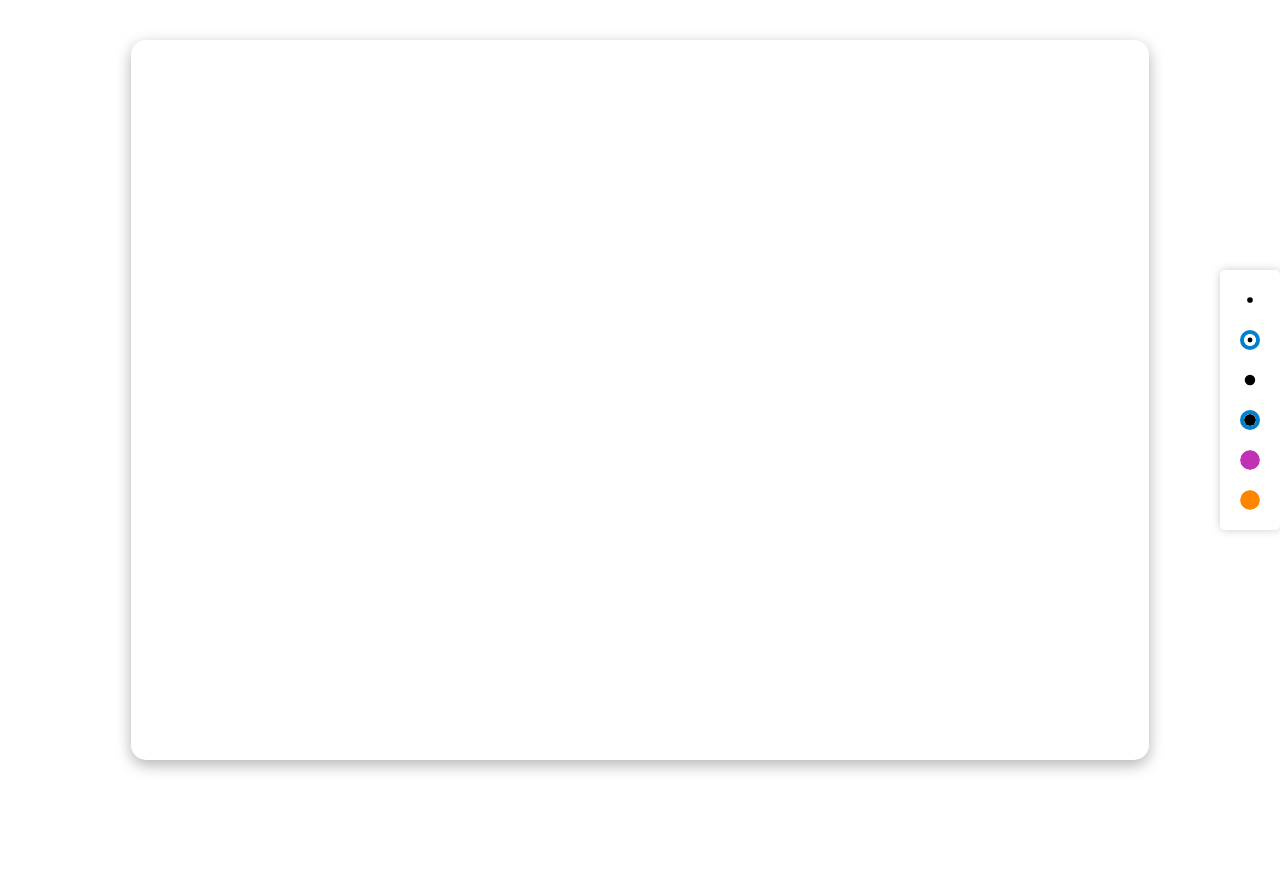
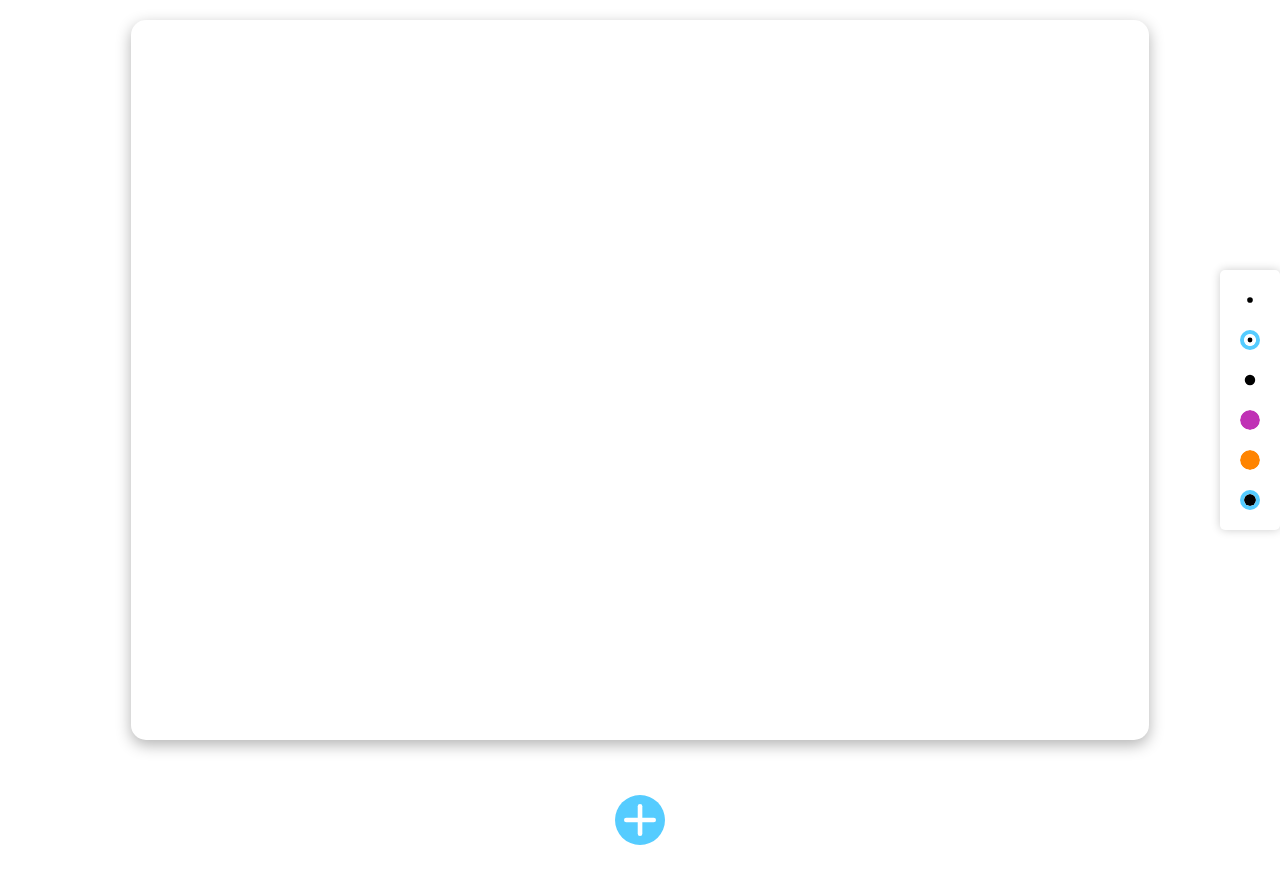
Before and after one commit to PiotrBienkowski/pely.xyz, a React (Create React App) app: page / in a window 1280 px wide. Shown: the top 884 px of the page. Before the commit the page ends 800 px from the top, so only its background shows below. Built offline with nearby package versions, Linux system fonts and the light colour scheme.

Commit message:
added ability to add multiple pages

```diff
--- a/public/index.html
+++ b/public/index.html
@@ -1,6 +1,14 @@
 <!DOCTYPE html>
 <html lang="en">
   <head>
+    <style>
+      .non-selectable {
+        -webkit-user-select: none; /* Safari */
+        -moz-user-select: none; /* Firefox */
+        -ms-user-select: none; /* IE10+/Edge */
+        user-select: none; /* Standard syntax */
+      }
+    </style>
     <meta charset="utf-8" />
     <link rel="icon" href="%PUBLIC_URL%/favicon.ico" />
     <meta name="viewport" content="width=device-width, initial-scale=1" />
@@ -26,7 +34,7 @@
     -->
     <title>React App</title>
   </head>
-  <body>
+  <body class="non-selectable">
     <noscript>You need to enable JavaScript to run this app.</noscript>
     <div id="root"></div>
     <!--
--- /dev/null
+++ b/src/control_bar/add_page.js
@@ -0,0 +1,46 @@
+import React, { useState } from 'react';
+import plus from '../assets/icons/plus.svg';
+
+const AddPage = ({ addPage }) => {
+    const [isPressed, setIsPressed] = useState(false);
+    const [isHovered, setIsHovered] = useState(false);
+
+    const icoStyle = {
+        width: isPressed ? '47px' : '50px',
+        height: isPressed ? '47px' : '50px',
+        display: 'block',
+        margin: 'auto',
+        transition: 'width 0.1s ease-in-out, height 0.1s ease-in-out',
+        cursor: 'pointer',
+        opacity: isHovered ? 0.8 : 1,
+    };
+
+    const divStyle = {
+        display: 'flex',
+        justifyContent: 'center',
+        alignItems: 'center',
+        height: '100px',
+        marginTop: '30px',
+        marginBottom: '100px',
+    };
+
+    return (
+        <div style={divStyle}>
+            <img
+                onMouseDown={() => setIsPressed(true)}
+                onMouseUp={() => setIsPressed(false)}
+                onMouseLeave={() => {
+                    setIsPressed(false);
+                    setIsHovered(false);
+                }}
+                onMouseEnter={() => setIsHovered(true)}
+                onClick={addPage}
+                src={plus}
+                style={icoStyle}
+                alt="Small Icon"
+            />
+        </div>
+    );
+};
+
+export default AddPage;
--- a/src/control_bar/control_bar.js
+++ b/src/control_bar/control_bar.js
@@ -23,40 +23,32 @@ const ControlBar = ({ setCurrentColor, currentColor, currentSize, setCurrentSize
         zIndex: '1000'
     };
 
-    const iconStyle = {
-        margin: '10px',
-        cursor: 'pointer',
-        fontSize: '16px',
-        width: '20px',
-        height: '20px'
-    };
-
     const getIconStyle = (color) => ({
         margin: '10px',
         cursor: 'pointer',
-        width: currentColor === color ? 'calc(20px - 8px)' : '20px', // Odejmowanie szerokości ramki
+        width: currentColor === color ? 'calc(20px - 8px)' : '20px',
         height: currentColor === color ? 'calc(20px - 8px)' : '20px',
         borderRadius: '50%',
-        border: currentColor === color ? '4px solid #0081CF' : 'none',
+        border: currentColor === color ? '4px solid #55CCFF' : 'none',
     });
 
     const getIconStyleSize = (size) => ({
         margin: '10px',
         cursor: 'pointer',
-        width: currentSize === size ? 'calc(20px - 8px)' : '20px', // Odejmowanie szerokości ramki
+        width: currentSize === size ? 'calc(20px - 8px)' : '20px',
         height: currentSize === size ? 'calc(20px - 8px)' : '20px',
         borderRadius: '50%',
-        border: currentSize === size ? '4px solid #0081CF' : 'none',
+        border: currentSize === size ? '4px solid #55CCFF' : 'none',
     });
 
     return (
         <div style={style}>
-            <img onClick={() => setCurrentSize(2)} src={small} style={getIconStyleSize(2)} alt="Small Icon" />
-            <img onClick={() => setCurrentSize(5)} src={mid} style={getIconStyleSize(5)} alt="Mid Icon" />
+            <img onClick={() => setCurrentSize(1)} src={small} style={getIconStyleSize(1)} alt="Small Icon" />
+            <img onClick={() => setCurrentSize(3)} src={mid} style={getIconStyleSize(3)} alt="Mid Icon" />
             <img onClick={() => setCurrentSize(10)} src={big} style={getIconStyleSize(10)} alt="Big Icon" />
-            <img onClick={() => setCurrentColor('black')} src={black} style={getIconStyle('black')} alt="Black Icon" />
             <img onClick={() => setCurrentColor('#C031B5')} src={pink} style={getIconStyle('#C031B5')} alt="Pink Icon" />
             <img onClick={() => setCurrentColor('#ff8400')} src={orange} style={getIconStyle('#ff8400')} alt="Orange Icon" />
+            <img onClick={() => setCurrentColor('black')} src={black} style={getIconStyle('black')} alt="Black Icon" />
         </div>
     );
 
--- a/src/svg_canva.js
+++ b/src/svg_canva.js
@@ -1,17 +1,19 @@
 import React, { useState, useRef, useEffect } from 'react';
 import ControlBar from './control_bar/control_bar';
+import AddPage from './control_bar/add_page';
 
 const SVGCanvas = () => {
     const [isDrawing, setIsDrawing] = useState(false);
-    const [lines, setLines] = useState([]);
+    const [pages, setPages] = useState([[]]);
+    const [activePage, setActivePage] = useState(0);
     const [currentColor, setCurrentColor] = useState('black');
-    const [currentSize, setCurrentSize] = useState(5);
-    const svgRef = useRef(null);
+    const [currentSize, setCurrentSize] = useState(3);
+    const svgRefs = useRef(pages.map(() => React.createRef()));
     const [windowHeight, setWindowHeight] = useState(window.innerHeight);
     const [windowWidth, setWindowWidth] = useState(window.innerWidth);
     const [sizeHeight, setSizeHeight] = useState(10);
     const [sizeWidth, setSizeWidth] = useState(10);
-    const [scale, setScale] = useState(1);
+    const [drawingStartPage, setDrawingStartPage] = useState(null);
 
     const svgStyle = {
         display: 'block',
@@ -21,43 +23,11 @@ const SVGCanvas = () => {
         backgroundColor: '#fff',
         maxWidth: '90%',
         maxHeight: '90vh',
-        marginTop: '40px',
+        marginTop: '20px',
         overflow: 'hidden',
         touchAction: 'none',
         userSelect: 'none'
     };
-
-    const handleTouch = (event) => {
-        event.preventDefault();
-        const touch = event.touches[0];
-        return { clientX: touch.clientX, clientY: touch.clientY };
-    };
-
-    const startDrawing = ({ clientX, clientY, touches }) => {
-        if (touches) {
-            clientX = touches[0].clientX;
-            clientY = touches[0].clientY;
-        }
-        const rect = svgRef.current.getBoundingClientRect();
-        setIsDrawing(true);
-        setLines([...lines, { points: [{ x: (clientX - rect.left) * (1 / scale), y: (clientY - rect.top) * (1 / scale) }], color: currentColor, size: currentSize * (1 / scale) }]);
-    };
-
-    const draw = (event) => {
-        if (!isDrawing) return;
-        const { clientX, clientY } = event.touches ? handleTouch(event) : event;
-        const rect = svgRef.current.getBoundingClientRect();
-        const newLines = [...lines];
-        const points = newLines[newLines.length - 1].points;
-        points.push({ x: (clientX - rect.left) * (1 / scale), y: (clientY - rect.top) * (1 / scale) });
-        newLines[newLines.length - 1].points = points;
-        setLines(newLines);
-    };
-
-    const stopDrawing = () => {
-        setIsDrawing(false);
-    };
-
 
     useEffect(() => {
         const handleResize = () => {
@@ -71,8 +41,73 @@ const SVGCanvas = () => {
     }, []);
 
     useEffect(() => {
+        if (calcHeight(windowWidth * 0.9) <= windowHeight * 0.9) {
+            setSizeHeight(calcHeight(windowWidth * 0.9));
+            setSizeWidth(windowWidth * 0.9);
+        } else {
+            setSizeHeight(windowHeight * 0.9);
+            setSizeWidth(calcWidth(windowHeight * 0.9));
+        }
+    }, [windowWidth, windowHeight]);
+
+    const handleStartDrawing = (pageIndex) => (event) => {
+        let { clientX, clientY, touches } = event;
+        if (touches) {
+            clientX = touches[0].clientX;
+            clientY = touches[0].clientY;
+        }
+        const rect = svgRefs.current[pageIndex].current.getBoundingClientRect();
+
+        setIsDrawing(true);
+        const newLines = [...pages[pageIndex], { points: [{ x: clientX - rect.left, y: clientY - rect.top }], color: currentColor, size: currentSize }];
+        const newPages = [...pages];
+        newPages[pageIndex] = newLines;
+        setPages(newPages);
+        setDrawingStartPage(pageIndex);
+    };
+
+    const handleDrawing = (pageIndex) => (event) => {
+        if (pageIndex !== drawingStartPage) {
+            return;
+        }
+        if (!pages[pageIndex] || pages[pageIndex].length === 0) {
+            return;
+        }
+        if (!isDrawing) return;
+        let { clientX, clientY, touches } = event;
+        if (touches) {
+            clientX = touches[0].clientX;
+            clientY = touches[0].clientY;
+        }
+        const rect = svgRefs.current[pageIndex].current.getBoundingClientRect();
+        const newPages = [...pages];
+        const points = newPages[pageIndex][newPages[pageIndex].length - 1].points;
+        points.push({ x: clientX - rect.left, y: clientY - rect.top });
+        newPages[pageIndex][newPages[pageIndex].length - 1].points = points;
+        setPages(newPages);
+    };
+
+    const handleStopDrawing = () => {
+        setIsDrawing(false);
+        setDrawingStartPage(null);
+    };
+
+    const addPage = () => {
+        setPages([...pages, []]);
+        svgRefs.current = [...svgRefs.current, React.createRef()];
+    };
+
+    const undoLastLine = () => {
+        const newPages = [...pages];
+        if (newPages[activePage] && newPages[activePage].length > 0) {
+            newPages[activePage].pop();
+            setPages(newPages);
+        }
+    };
+
+    useEffect(() => {
         const handleKeyDown = (event) => {
-            if ((event.metaKey || event.ctrlKey) && event.key === 'z') {
+            if ((event.ctrlKey || event.metaKey) && event.key === 'z') {
                 event.preventDefault();
                 undoLastLine();
             }
@@ -83,7 +118,7 @@ const SVGCanvas = () => {
         return () => {
             window.removeEventListener('keydown', handleKeyDown);
         };
-    }, [lines]);
+    }, [pages, activePage]);
 
     function calcWidth(height) {
         return height * (297 / 210);
@@ -94,22 +129,10 @@ const SVGCanvas = () => {
     }
 
     useEffect(() => {
-        if (calcHeight(windowWidth * 0.9) <= windowHeight * 0.9) {
-            setSizeHeight(calcHeight(windowWidth * 0.9));
-            setSizeWidth(windowWidth * 0.9);
-            setScale(sizeWidth / 1500);
-        } else {
-            setSizeHeight(windowHeight * 0.9);
-            setSizeWidth(calcWidth(windowHeight * 0.9));
-            setScale(sizeWidth / 1500);
-        }
-    }, [windowWidth, windowHeight]);
-
-    useEffect(() => {
         const handleBeforeUnload = (e) => {
             e.preventDefault();
-            e.returnValue = ''; // Ustawienie returnValue jest wymagane w niektórych przeglądarkach
-            return ''; // Ten tekst nie jest zwykle wyświetlany w nowoczesnych przeglądarkach
+            e.returnValue = '';
+            return '';
         };
 
         window.addEventListener('beforeunload', handleBeforeUnload);
@@ -119,41 +142,39 @@ const SVGCanvas = () => {
         };
     }, []);
 
-
-    const undoLastLine = () => {
-        if (lines.length > 0) {
-            setLines(lines.slice(0, -1));
-        }
-    };
-
     return (
         <div>
             <ControlBar setCurrentColor={setCurrentColor} currentColor={currentColor} currentSize={currentSize} setCurrentSize={setCurrentSize} />
+            {pages.map((page, pageIndex) => (
+                <div key={pageIndex} onClick={() => setActivePage(pageIndex)} style={{ cursor: 'pointer' }}>
                     <svg
-                ref={svgRef}
+                        ref={svgRefs.current[pageIndex]}
                         width={sizeWidth}
                         height={sizeHeight}
-                onMouseDown={startDrawing}
-                onMouseMove={draw}
-                onMouseUp={stopDrawing}
-                onMouseLeave={stopDrawing}
-                onTouchStart={startDrawing}
-                onTouchMove={draw}
-                onTouchEnd={stopDrawing}
+                        onMouseDown={handleStartDrawing(pageIndex)}
+                        onMouseMove={handleDrawing(pageIndex)}
+                        onMouseUp={handleStopDrawing}
+                        onMouseLeave={handleStopDrawing}
+                        onTouchStart={handleStartDrawing(pageIndex)}
+                        onTouchMove={handleDrawing(pageIndex)}
+                        onTouchEnd={handleStopDrawing}
                         style={svgStyle}
                     >
-                {lines.map((line, index) => (
+                        {page.map((line, lineIndex) => (
                             <polyline
-                        key={index}
-                        points={line.points.map(p => `${p.x * scale},${p.y * scale}`).join(' ')}
+                                key={lineIndex}
+                                points={line.points.map(p => `${p.x},${p.y}`).join(' ')}
                                 stroke={line.color}
-                        strokeWidth={line.size * scale}
+                                strokeWidth={line.size}
                                 fill="none"
                                 strokeLinecap="round"
                             />
                         ))}
                     </svg>
                 </div>
+            ))}
+            <AddPage addPage={addPage} />
+        </div>
     );
 };
 
```
Also changed, not shown: src/assets/icons/plus.svg (added). Lines whose indentation alone changed are shown as unchanged.
